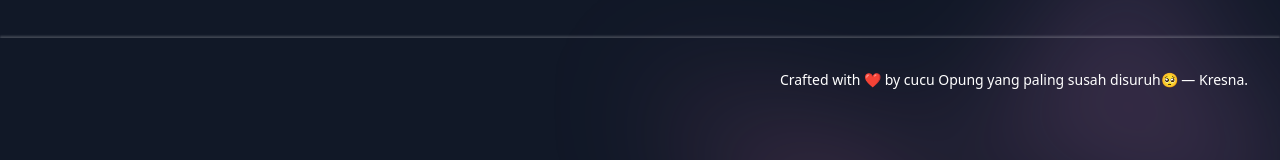
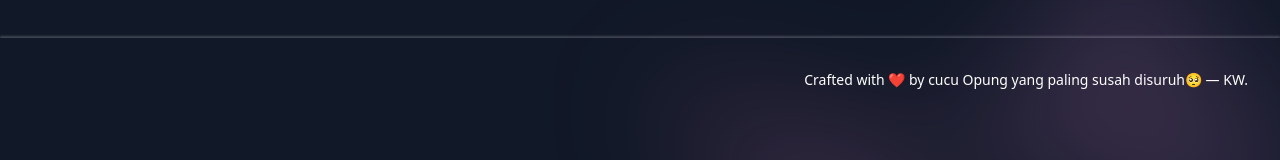
Before and after one commit to kresnawijayaa/with-love-opung, a React (Vite) app: page / in a window 1280 px wide. Shown: the part 628-788 px from the top of the page. Built offline with nearby package versions, Linux system fonts and the light colour scheme.

Commit message:
rev footer

```diff
--- a/src/pages/Template1.jsx
+++ b/src/pages/Template1.jsx
@@ -142,9 +142,7 @@ const Home = () => {
                           opungImage4,
                         ].map((src, idx) => (
                           <li key={idx}>
-                            <a
-                              className='group block overflow-hidden'
-                            >
+                            <a className='group block overflow-hidden'>
                               <img
                                 src={src}
                                 alt=''
@@ -163,9 +161,7 @@ const Home = () => {
                           opungImage8,
                         ].map((src, idx) => (
                           <li key={idx}>
-                            <a
-                              className='group block overflow-hidden'
-                            >
+                            <a className='group block overflow-hidden'>
                               <img
                                 src={src}
                                 alt=''
@@ -184,9 +180,7 @@ const Home = () => {
                           opungImage12,
                         ].map((src, idx) => (
                           <li key={idx}>
-                            <a
-                              className='group block overflow-hidden'
-                            >
+                            <a className='group block overflow-hidden'>
                               <img
                                 src={src}
                                 alt=''
@@ -205,9 +199,7 @@ const Home = () => {
                           opungImage16,
                         ].map((src, idx) => (
                           <li key={idx}>
-                            <a
-                              className='group block overflow-hidden'
-                            >
+                            <a className='group block overflow-hidden'>
                               <img
                                 src={src}
                                 alt=''
@@ -293,9 +285,9 @@ const Home = () => {
                   </a>
                 </div> */}
 
-                <p className='text-center text-sm text-white lg:text-right sm:mx-0 mx-20 sm:mt-0 mt-6'>
+                <p className='text-center text-sm text-white lg:text-right sm:mx-0 mx-20'>
                   Crafted with ❤️ by cucu Opung yang paling susah disuruh🥺 —
-                  Kresna.
+                  KW.
                 </p>
               </div>
             </div>
```
